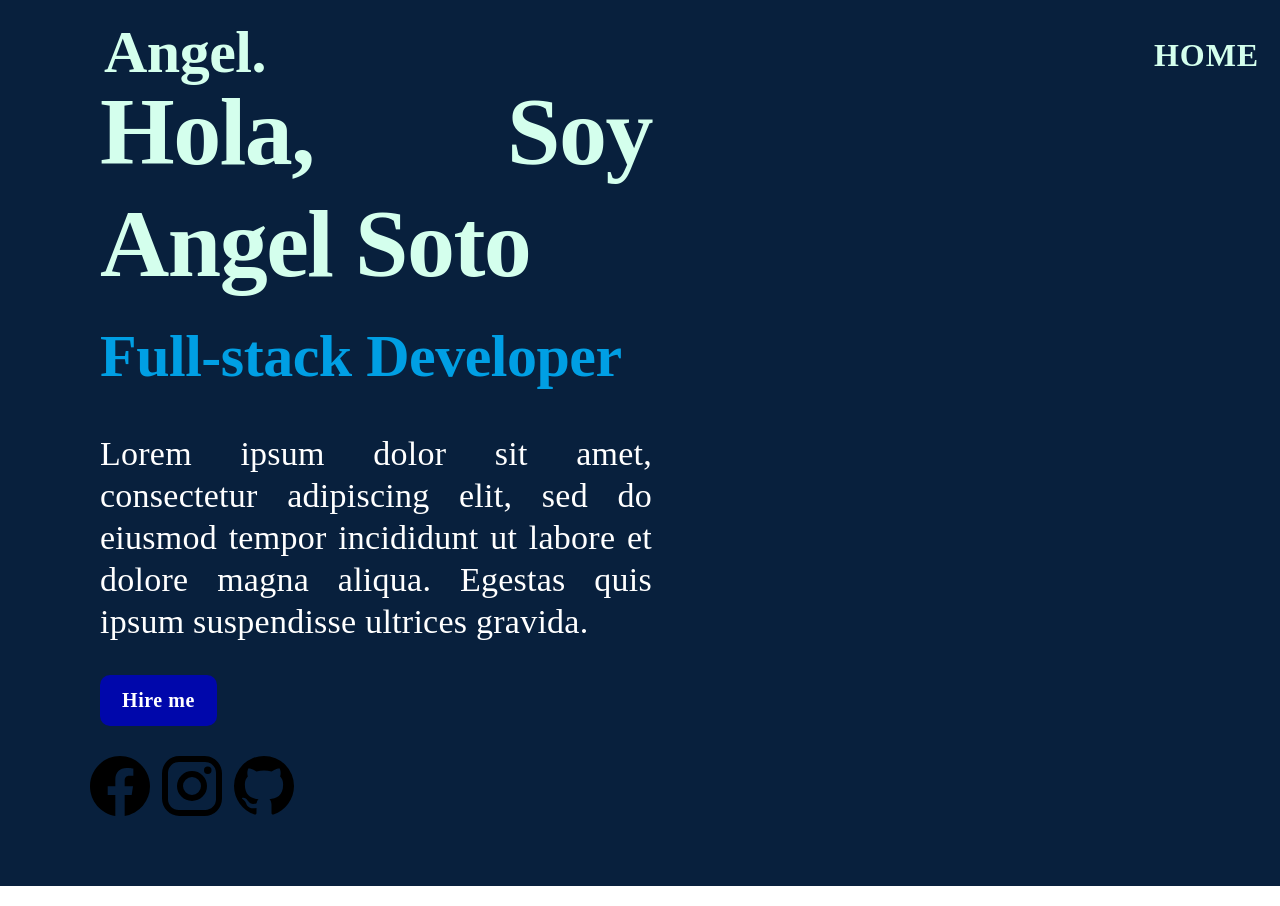
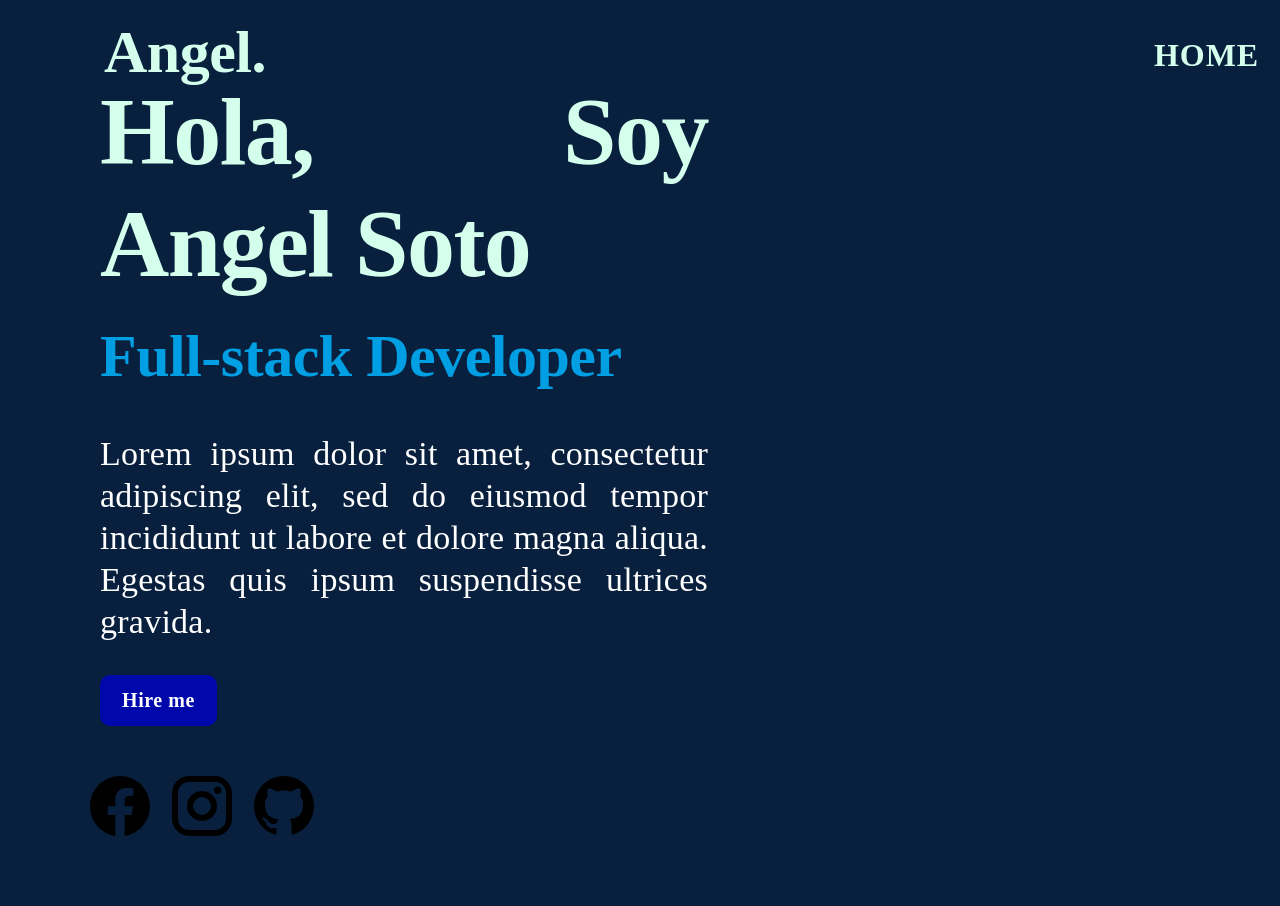
Before and after one commit to Gremoryu/Test, a React (Create React App) app in the folder cv_web/: page / in a window 1280 px wide. Built offline with nearby package versions, Linux system fonts and the light colour scheme; a web font is replaced by a local one.

Commit message:
Redirect button

```diff
--- a/cv_web/src/components/atomos/button.jsx
+++ b/cv_web/src/components/atomos/button.jsx
@@ -1,5 +1,6 @@
 import { Button } from "@mui/material";
 import React from "react";
+import { Link } from "react-router-dom";
 
 import { ThemeProvider, createTheme } from "@mui/material/styles";
 
@@ -23,6 +24,7 @@ const theme = createTheme({
 export default function button() {
   return (
     <ThemeProvider theme={theme}>
+      <Link to="/information">
         <Button
           variant="contained"
           color="primary"
@@ -30,14 +32,15 @@ export default function button() {
           sx={{
             fontWeight: "bold",
             fontFamily: "Inria Sans",
-          fontSize: '2.5vh',
+            fontSize: "2.5vh",
             borderRadius: "10px",
             boxShadow: "none",
-          textTransform:'none'
+            textTransform: "none",
           }}
         >
           Hire me
         </Button>
+      </Link>
     </ThemeProvider>
   );
 }
--- /dev/null
+++ b/cv_web/src/components/atomos/css/icons.css
@@ -0,0 +1,3 @@
+.icon {
+    margin-right: 10px;
+}
--- a/cv_web/src/components/atomos/socials.jsx
+++ b/cv_web/src/components/atomos/socials.jsx
@@ -1,6 +1,7 @@
 import { Box } from "@mui/material";
 import Icon from "@mdi/react";
 import { mdiFacebook, mdiInstagram, mdiGithub } from "@mdi/js";
+import './css/icons.css'
 
 import React from "react";
 
@@ -8,8 +9,8 @@ export default function socials() {
   return (
     <>
       <Box>
-        <Icon path={mdiFacebook} size={3} />
-        <Icon path={mdiInstagram} size={3} />
+        <Icon className="icon" path={mdiFacebook} size={3} />
+        <Icon className="icon" path={mdiInstagram} size={3} />
         <Icon path={mdiGithub} size={3} />
       </Box>
     </>
--- a/cv_web/src/components/moleculas/Cardhome.jsx
+++ b/cv_web/src/components/moleculas/Cardhome.jsx
@@ -14,7 +14,7 @@ export default function Cardhome() {
       >
         <Card
           sx={{
-            maxWidth: "73vh",
+            maxWidth: "80vh",
             background: "transparent",
             boxShadow: "none",
             textAlign: "justify",
@@ -26,7 +26,6 @@ export default function Cardhome() {
               fontWeight="bold"
               fontFamily="Inria Sans"
               color="#D4FFED"
-              sx={{}}
             >
               Hola, Soy Angel Soto
             </Typography>
@@ -56,6 +55,7 @@ export default function Cardhome() {
             <Boton />
           </CardContent>
         </Card>
+        <br></br>
         <Socials />
       </Container>
     </>
--- a/cv_web/src/components/pages/Info.jsx
+++ b/cv_web/src/components/pages/Info.jsx
@@ -1,7 +1,9 @@
-import React from 'react'
-
+import React from "react";
+import Infotemp from "../templates/Infotemp";
 export default function Info() {
   return (
-    <div>Info</div>
-  )
+    <>
+      <Infotemp />
+    </>
+  );
 }
--- a/cv_web/src/components/templates/Htemplate.jsx
+++ b/cv_web/src/components/templates/Htemplate.jsx
@@ -1,5 +1,5 @@
 import React from "react";
-import Body from "../organismos/Body";
+import Body from "../organismos/BodyH";
 
 export default function Htemplate() {
   return (
--- /dev/null
+++ b/cv_web/src/components/templates/Infotemp.jsx
@@ -0,0 +1,7 @@
+import React from 'react'
+
+export default function Infotemp() {
+  return (
+    <div>Infotemp</div>
+  )
+}
```
Also changed, not shown: cv_web/src/components/organismos/BodyH.jsx (renamed from cv_web/src/components/organismos/Body.jsx). Lines whose indentation alone changed are shown as unchanged.
